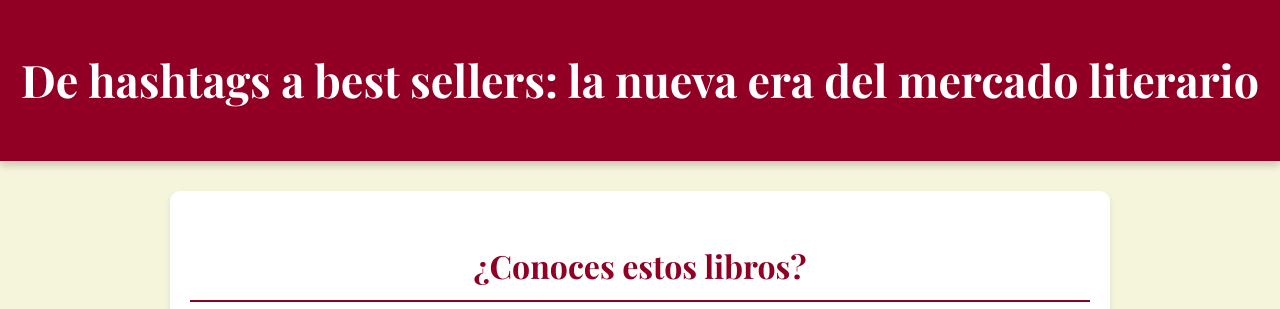
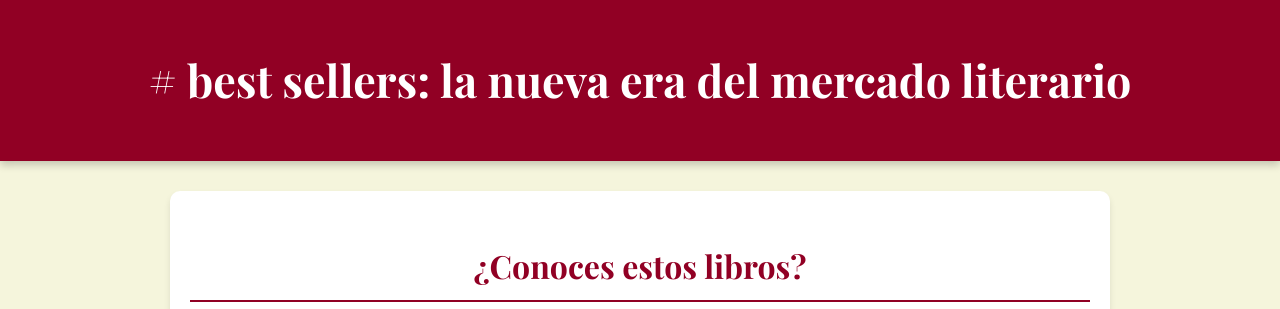
Before and after one commit to Isifloresm/Proyecto-booktok, a plain HTML site: page docs/index.html in a window 1280 px wide. Shown: the top 309 px of the page. Drawn offline with nearby package versions, Linux system fonts and the light colour scheme; a script that the page names is missing.

Commit message:
Update index.html

```diff
--- a/docs/index.html
+++ b/docs/index.html
@@ -52,7 +52,7 @@
     </div>
 
     <header>
-        <h1>De hashtags a best sellers: la nueva era del mercado literario</h1>
+        <h1> # best sellers: la nueva era del mercado literario</h1>
     </header>
 
     <main>
```
